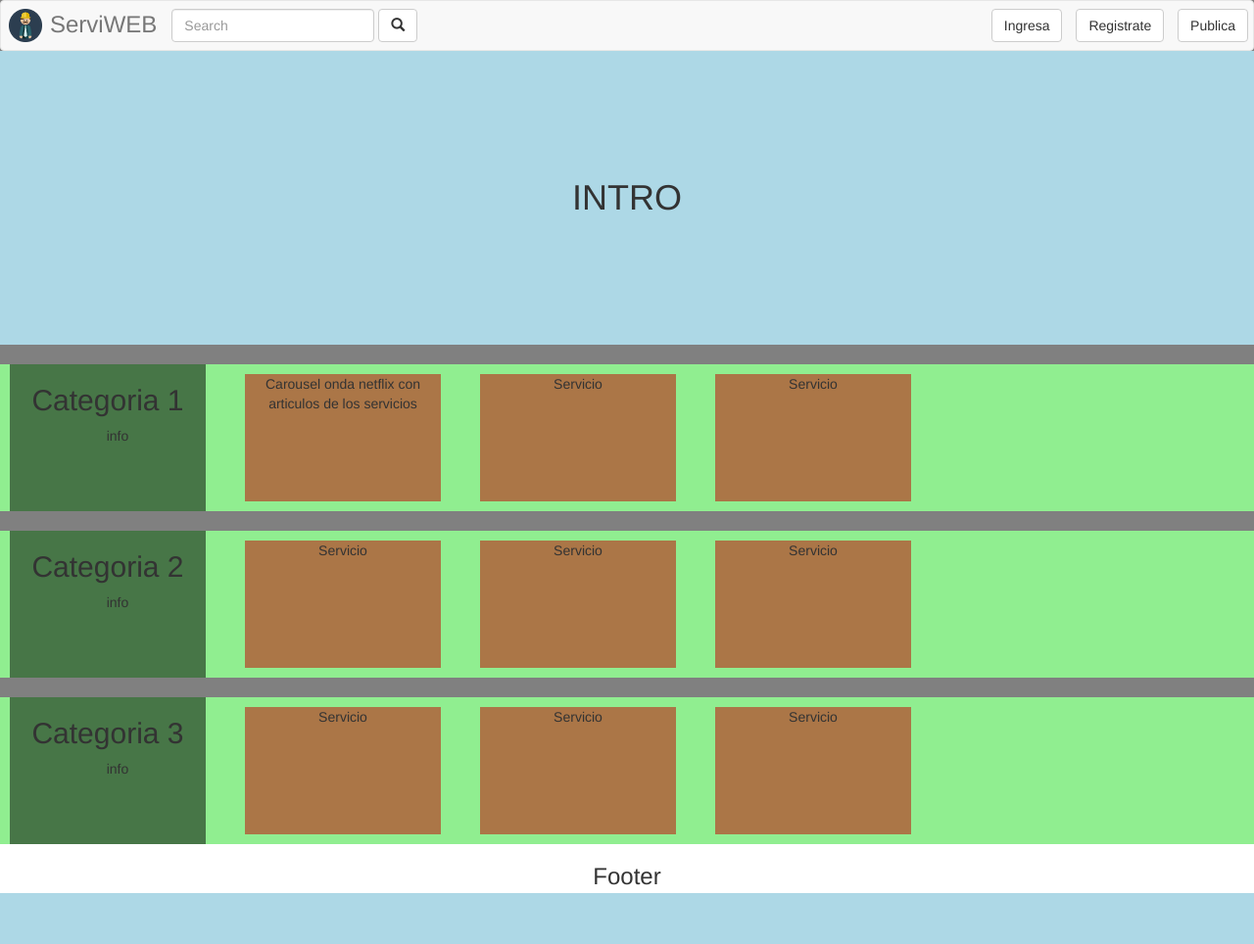
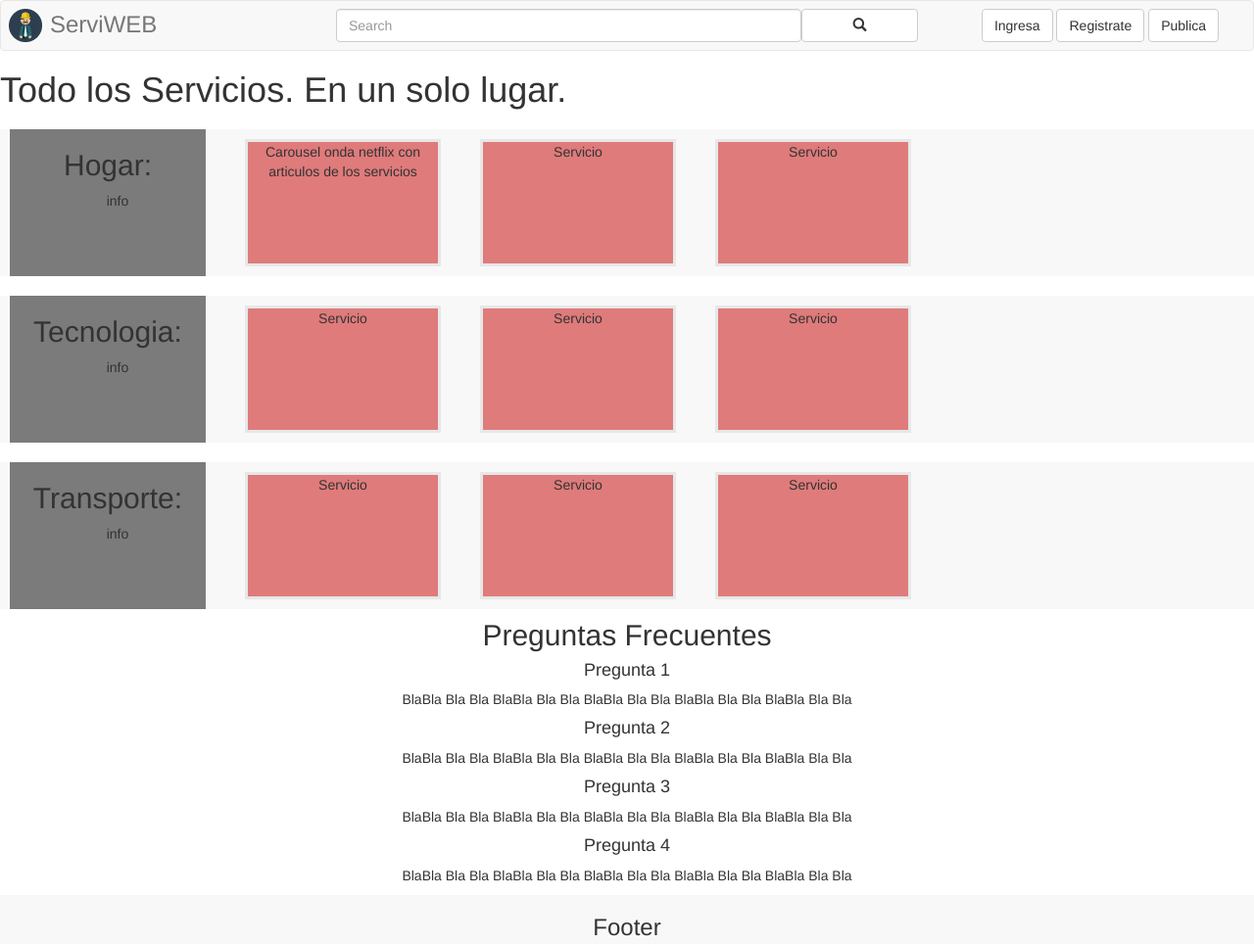
Before and after one commit to Tomjunor/ProyectoFinal, a PHP site: page / in a window 1280 px wide. Shown: the whole page at 98% size. Before the commit the page ends 912 px from the top, so only its background shows below. Run offline with PHP 8.4, Linux system fonts and the light colour scheme.

Commit message:
Retoques y FAQ

```diff
--- a/css/styles.css
+++ b/css/styles.css
@@ -1,5 +1,4 @@
 body {
-background-color: grey;
 text-align: center;
 }
 .navbar {
@@ -18,26 +17,26 @@ text-align: center;
   float: left;
   margin-top: 11px;
 }
+.search-btn {
+  float: left;
+}
 .navbar-btn {
-  margin-left: 5px;
-  margin-right: 5px;
 }
 
 .intro {
   width: 100%;
-  height: 300px;
-  background-color: lightblue;
+  overflow: hidden;
 }
 .intro h1 {
-  padding-top: 130px;
-  margin: 0;
+text-align: left;
 }
 .categoria {
-  margin-top: 20px;
+  margin-top: 10px;
+  margin-bottom: 10px;
   float: left;
   width: 100%;
   height: 150px;
-  background-color: lightgreen;
+  background-color: #f8f8f8;
 }
 .cate-info {
   float: left;
@@ -50,6 +49,9 @@ text-align: center;
 .cate-info p {
   margin-left: 20px;
 }
+.cate-tops {
+  overflow: scroll;
+}
 .servicio {
   float: left;
   height: 130px;
@@ -59,11 +61,14 @@ text-align: center;
   margin-right: 20px;
   margin-bottom: 10px;
   background-color: rgba(200, 0, 0, 0.5);
+  border-color: #e7e7e7;
+  border-style: solid;
 }
 
 footer {
   width: 100%;
   height: 50px;
-  background-color: white;
+  background-color: #f8f8f8;
+  border-color: #e7e7e7;
   overflow: hidden;
 }
--- a/index.html
+++ b/index.html
@@ -15,21 +15,21 @@
   <body>
     <nav class="navbar navbar-default">
       <div class="container-fluid">
-        <div class="navbar-header">
+        <div class="navbar-header" style="width: 25%">
           <a class="navbar-brand" href="">
             <img alt="Brand" src="img/logo.png">
             <h3>ServiWEB</h3>
           </a>
         </div>
-        <form class="navbar-form navbar-left">
-          <div class="form-group">
-            <input type="text" class="form-control" placeholder="Search">
+        <form class="navbar-form navbar-left " style="width: 50%">
+          <div class="form-group search-btn" style="width: 80%">
+            <input type="text" class="form-control" placeholder="Search" style="width: 100%">
           </div>
-           <button type="submit" class="btn btn-default">
+           <button type="submit" class="btn btn-default search-btn" style="width: 20%">
               <span class="glyphicon glyphicon-search" aria-hidden="true"></span>
            </button>
          </form>
-         <div class="navbar-right navbar-btns">
+         <div class="navbar-right navbar-btns" style="width: 25%">
            <button type="button" class="btn btn-default navbar-btn">Ingresa</button>
            <button type="button" class="btn btn-default navbar-btn">Registrate</button>
            <button type="button" class="btn btn-default navbar-btn">Publica</button>
@@ -38,11 +38,11 @@
     </nav>
     <section class="main">
       <div class="intro">
-        <h1>INTRO</h1>
+        <h1>Todo los Servicios. En un solo lugar.</h1>
       </div>
       <div class="categoria">
         <div class="cate-info">
-          <h2>Categoria 1</h2>
+          <h2>Hogar:</h2>
           <p>info</p>
         </div>
         <div class="cate-tops">
@@ -59,7 +59,7 @@
       </div>
       <div class="categoria">
         <div class="cate-info">
-          <h2>Categoria 2</h2>
+          <h2>Tecnologia:</h2>
           <p>info</p>
         </div>
         <div class="cate-tops">
@@ -76,7 +76,7 @@
       </div>
       <div class="categoria">
         <div class="cate-info">
-          <h2>Categoria 3</h2>
+          <h2>Transporte:</h2>
           <p>info</p>
         </div>
         <div class="cate-tops">
@@ -92,6 +92,19 @@
         </div>
       </div>
     </section>
+    <section>
+      <h2>Preguntas Frecuentes</h2>
+      <div class="faq">
+        <h4>Pregunta 1</h4>
+        <p>BlaBla Bla Bla BlaBla Bla Bla BlaBla Bla Bla BlaBla Bla Bla BlaBla Bla Bla</p>
+        <h4>Pregunta 2</h4>
+        <p>BlaBla Bla Bla BlaBla Bla Bla BlaBla Bla Bla BlaBla Bla Bla BlaBla Bla Bla</p>
+        <h4>Pregunta 3</h4>
+        <p>BlaBla Bla Bla BlaBla Bla Bla BlaBla Bla Bla BlaBla Bla Bla BlaBla Bla Bla</p>
+        <h4>Pregunta 4</h4>
+        <p>BlaBla Bla Bla BlaBla Bla Bla BlaBla Bla Bla BlaBla Bla Bla BlaBla Bla Bla</p>
+      </div>
+    </section>
     <footer>
       <h3>Footer</h3>
     </footer>
```
